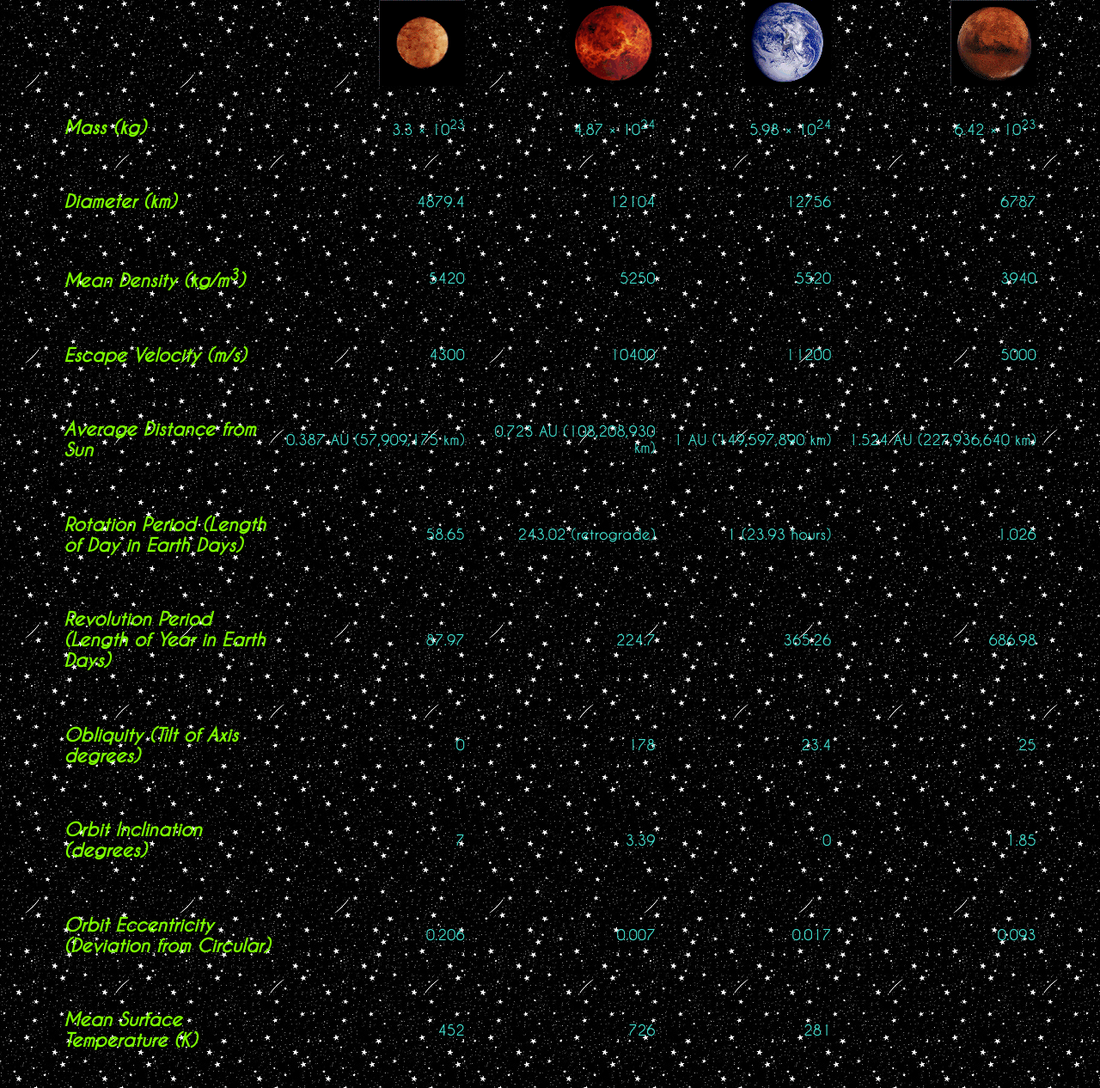
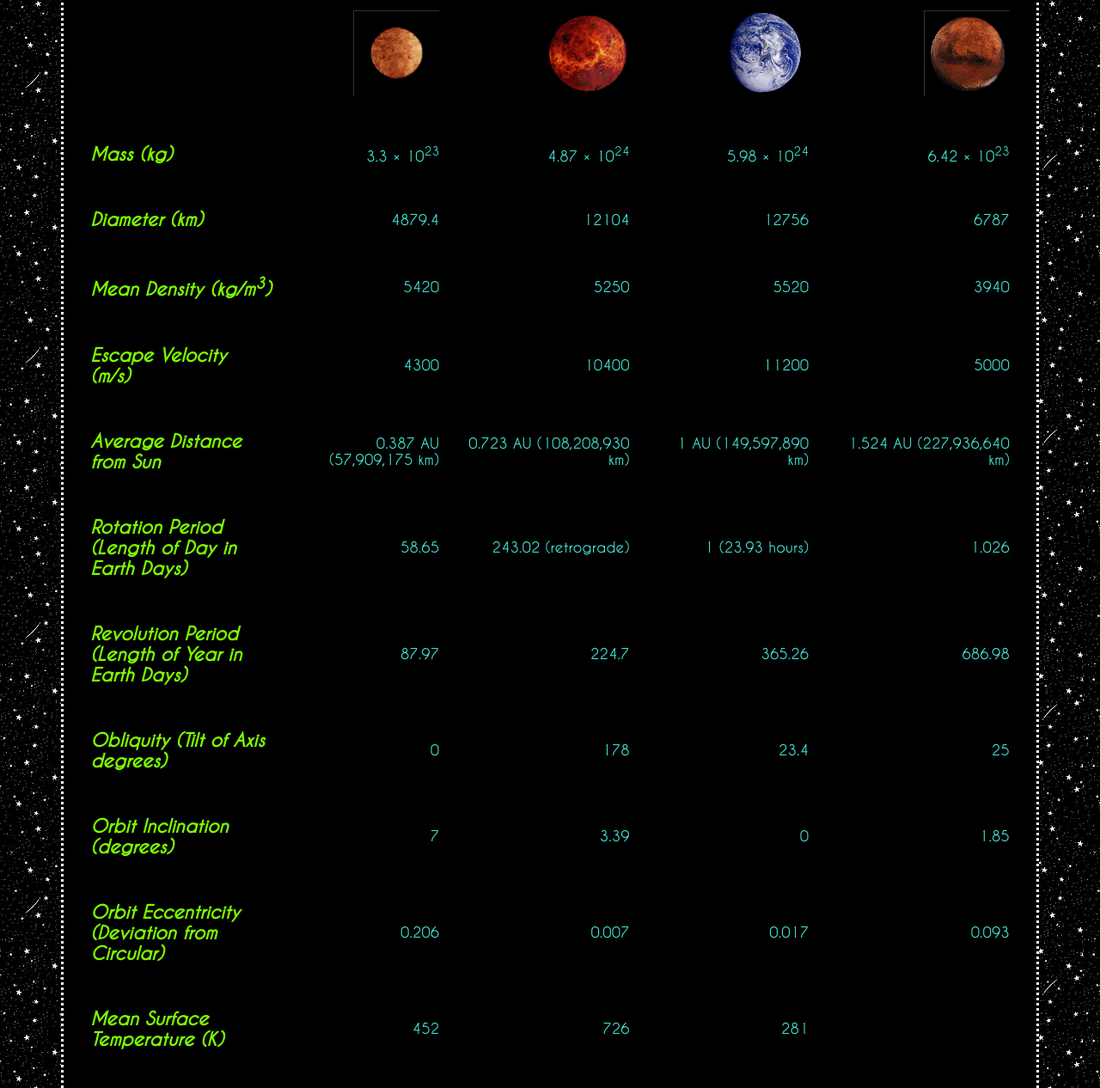
Before and after one commit to hemahk/lab-5, a plain HTML site: page index.html in a window 1280 px wide. Shown: the part 499-1765 px from the top of the page at 86% size. Drawn offline with Linux system fonts and the light colour scheme.

Commit message:
Fixed errors

```diff
--- a/css/style.css
+++ b/css/style.css
@@ -66,6 +66,11 @@ table {
 	margin-bottom: 10%;
 	font-size: 110%;
 	color: turquoise;
+	background-color: black;
+	border-style: dotted;
+	border-color: white;
+	border-collapse: separate;
+	border-spacing: 30px 50px;
 }
 
 h3 {
@@ -74,7 +79,7 @@ h3 {
 	color: lime;
 }
 
-h4 {
+th {
 	text-align: left;
 	font-style: oblique;
 	font-size: 125%;
--- a/index.html
+++ b/index.html
@@ -16,10 +16,10 @@
         <table>
             <tr>
               <th></th>
-              <th><h3>MERCURY</h3></th>
-              <th><h3>VENUS</h3></th>
-              <th><h3>EARTH</h3></th>
-              <th><h3>MARS</h3></th>
+              <th>MERCURY</th>
+              <th>VENUS</th>
+              <th>EARTH</th>
+              <th>MARS</th>
             </tr>
 			<tr>
 			  <td></td>
@@ -28,119 +28,117 @@
 			  <td><img src="pics/3_earth.gif" alt="Earth"></td>
 			  <td><img src="pics/4_mars.gif" alt="Mars"></td>
             <tr>
-              <th><h4>Mass (kg)</h4></th>
+              <th>Mass (kg)</th>
               <td>3.3 &times; 10<sup>23</sup></td>
               <td>4.87 &times; 10<sup>24</sup></td>
               <td>5.98 &times; 10<sup>24</sup></td>
               <td>6.42 &times; 10<sup>23</sup></td>
             </tr>
             <tr>
-              <th><h4>Diameter (km)</h4></th>
+              <th>Diameter (km)</th>
               <td>4879.4</td>
               <td>12104</td>
               <td>12756</td>
               <td>6787</td>
             </tr>
             <tr>
-              <th><h4>Mean Density (kg/m<sup>3</sup>)</h4></th>
+              <th>Mean Density (kg/m<sup>3</sup>)</th>
               <td>5420</td>
               <td>5250</td>
               <td>5520</td>
               <td>3940</td>
             </tr>
             <tr>
-              <th><h4>Escape Velocity (m/s)</h4></th>
+              <th>Escape Velocity (m/s)</th>
               <td>4300</td>
               <td>10400</td>
               <td>11200</td>
               <td>5000</td>
             </tr>
             <tr>
-              <th><h4>Average Distance from Sun</h4></th>
+              <th>Average Distance from Sun</th>
               <td>0.387 AU (57,909,175 km)</td>
               <td>0.723 AU (108,208,930 km)</td>
               <td>1 AU (149,597,890 km)</td>
               <td>1.524 AU (227,936,640 km)</td>
             </tr>
             <tr>
-              <th><h4>Rotation Period (Length of Day in Earth Days)</h4></th>
+              <th>Rotation Period (Length of Day in Earth Days)</th>
               <td>58.65</td>
               <td>243.02 (retrograde)</td>
               <td>1 (23.93 hours)</td>
               <td>1.026</td>
             </tr>
             <tr>
-              <th><h4>Revolution Period (Length of Year in Earth Days)</h4></th>
+              <th>Revolution Period (Length of Year in Earth Days)</th>
               <td>87.97</td>
               <td>224.7</td>
               <td>365.26</td>
               <td>686.98</td>
             </tr>
             <tr>
-              <th><h4>Obliquity (Tilt of Axis degrees)</h4></th>
+              <th>Obliquity (Tilt of Axis degrees)</th>
               <td>0</td>
               <td>178</td>
               <td>23.4</td>
               <td>25</td>
             </tr>
             <tr>
-              <th><h4>Orbit Inclination (degrees)</h4></th>
+              <th>Orbit Inclination (degrees)</th>
               <td>7</td>
               <td>3.39</td>
               <td>0</td>
               <td>1.85</td>
             </tr>
             <tr>
-              <th><h4>Orbit Eccentricity (Deviation from Circular)</h4></th>
+              <th>Orbit Eccentricity (Deviation from Circular)</th>
               <td>0.206</td>
               <td>0.007</td>
               <td>0.017</td>
               <td>0.093</td>
             </tr>
-	    <tr>
-              <th><h4>Mean Surface Temperature (K)</h4></th>
+              <th>Mean Surface Temperature (K)</th>
               <td>452</td>
               <td>726</td>
               <td>281</td>
               <td></td>
-	    </tr>
             <tr>
-              <th><h4>Mean Maximum Surface Temperature (K)</h4></th>
+              <th>Mean Maximum Surface Temperature (K)</th>
               <td>700</td>
               <td></td>
               <td>310</td>
               <td>310</td>
             </tr>
             <tr>
-              <th><h4>Mean Minimum Surface Temperature (K)</h4></th>
+              <th>Mean Minimum Surface Temperature (K)</th>
               <td>100</td>
               <td></td>
               <td>260</td>
               <td>150</td>
             </tr>
             <tr>
-              <th><h4>Visual Geometric Albedo (Reflectivity)</h4></th>
+              <th>Visual Geometric Albedo (Reflectivity)</th>
               <td>0.12</td>
               <td>0.59</td>
               <td>0.39</td>
               <td>0.15</td>
             </tr>
             <tr>
-              <th><h4>Largest known surface feature</h4></th>
+              <th>Largest known surface feature</th>
               <td>Caloris Basin (1350 km diameter)</td>
               <td>Maxwell Montes (17 km above mean planetary radius)</td>
               <td>Mount Everest (over 8 km above sea-level)</td>
               <td>Olympus Mons (about 24 km above surrounding lava plains)</td>
             </tr>
             <tr>
-              <th><h4>Atmospheric Components</h4></th>
+              <th>Atmospheric Components</th>
               <td>trace amounts of hydrogen and helium</td>
               <td>96% carbon dioxide, 3% nitrogen, 0.1% water vapor</td>
               <td>78% nitrogen, 21% oxygen, 1% argon</td>
               <td>95% carbon dioxide, 3% nitrogen, 1.6% argon</td>
             </tr>
             <tr>
-              <th><h4>Surface Materials</h4></th>
+              <th>Surface Materials</th>
               <td>basaltic and anorthositic rocks and regolith</td>
               <td>basaltic rock and altered materials</td>
               <td>basaltic and granite rock and altered materials</td>
```
Lines whose indentation alone changed are shown as unchanged.
